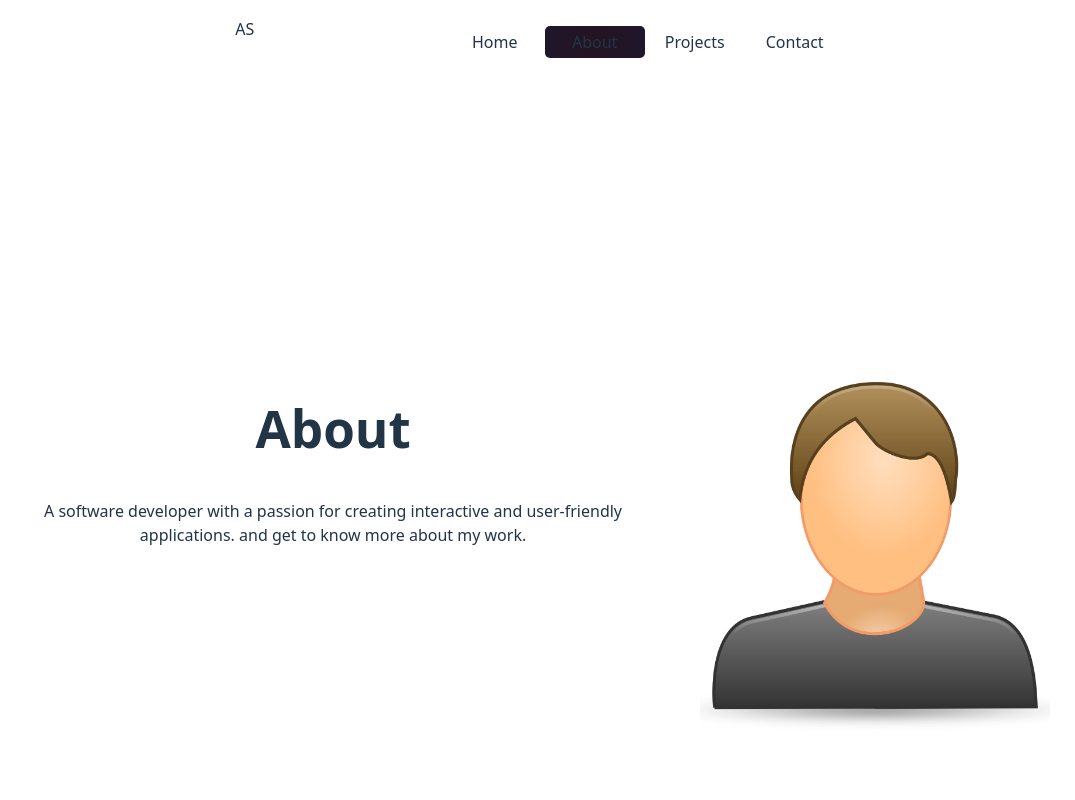
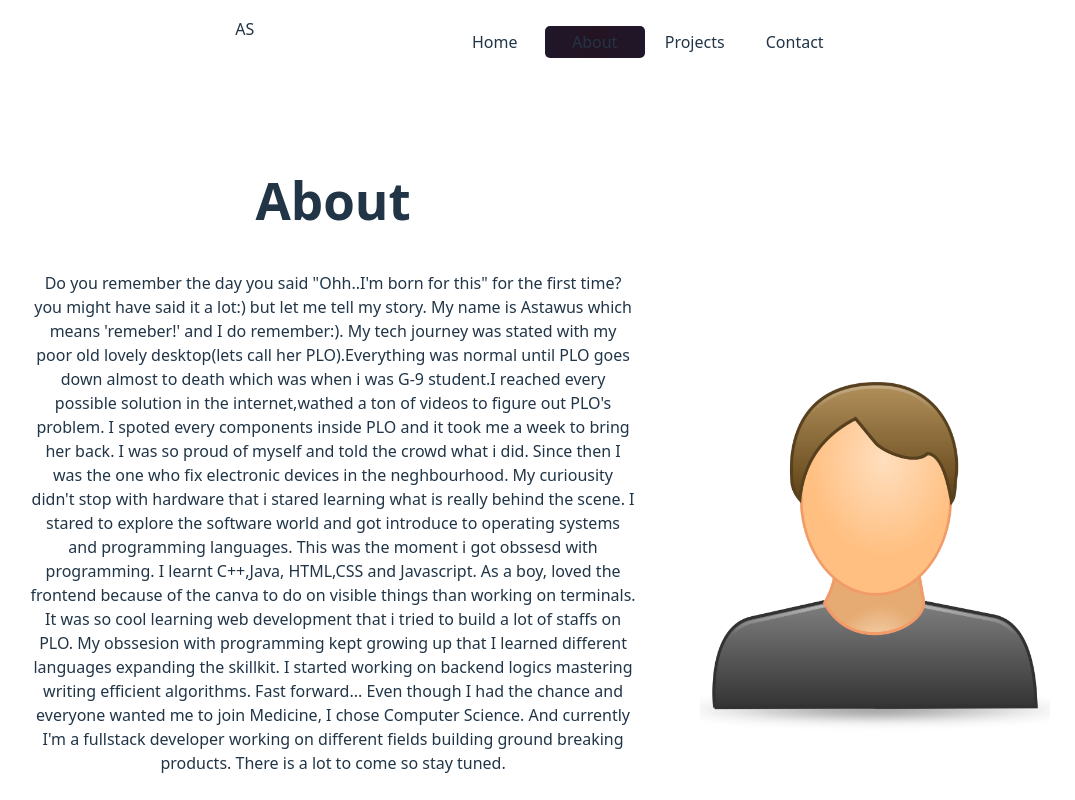
Before and after one commit to Zking4ever/Zking4ever, a React (Vite) app in the folder Portfolio(React)/: page / in a window 1280 px wide. Both pictures are taken after a click on the element "About". Shown: the top 800 px of the page, without its empty margins (95-1170 px from the left). Built offline with nearby package versions, Linux system fonts and the light colour scheme.

Commit message:
Wrote my About content and install react-router-dom

```diff
--- a/Portfolio(React)/package.json
+++ b/Portfolio(React)/package.json
@@ -12,7 +12,8 @@
   "dependencies": {
     "react": "^19.1.1",
     "react-dom": "^19.1.1",
-    "react-icons": "^5.5.0"
+    "react-icons": "^5.5.0",
+    "react-router-dom": "^7.9.6"
   },
   "devDependencies": {
     "@eslint/js": "^9.33.0",
--- a/Portfolio(React)/src/pages/About.tsx
+++ b/Portfolio(React)/src/pages/About.tsx
@@ -27,8 +27,20 @@ const About = () => {
             <div className='home'>
                 <section className="welcome-section">
                     <h1>About</h1>
-                    <p> A software developer with a passion for creating interactive and user-friendly applications.
-                         and get to know more about my work.
+                    <p>
+                        Do you remember the day you said "Ohh..I'm born for this" for the first time? you might have said it a lot:)
+                         but let me tell my story. My name is Astawus which means 'remeber!' and I do remember:). My tech journey was
+                         stated with my poor old lovely desktop(lets call her PLO).Everything was normal until PLO goes down
+                         almost to death which was when i was G-9 student.I reached every possible solution in the internet,wathed a ton
+                         of videos to figure out PLO's problem. I spoted every components inside PLO and it took me a week to bring her back.
+                         I was so proud of myself and told the crowd what i did. Since then I was the one who fix electronic devices in the neghbourhood.
+                         My curiousity didn't stop with hardware that i stared learning what is really behind the scene. I stared to explore the software world and got introduce
+                         to operating systems and programming languages. This was the moment i got obssesd with programming. I learnt C++,Java, HTML,CSS and Javascript.
+                         As a boy, loved the frontend because of the canva to do on visible things than working on terminals. It was so cool learning web development that i tried
+                         to build a lot of staffs on PLO. My obssesion with programming kept growing up that I learned different languages expanding the skillkit.
+                         I started working on backend logics mastering writing efficient algorithms. Fast forward... Even though I had the chance and everyone wanted me to join Medicine, I chose Computer Science.
+                         And currently I'm a fullstack developer working on different fields building ground breaking products. There is a lot to come so stay tuned.
+
                     </p>
                 </section>
                 <section className='profile'>
```
Also changed, not shown: 1 other file (tests, documents, lock files or other folders).
